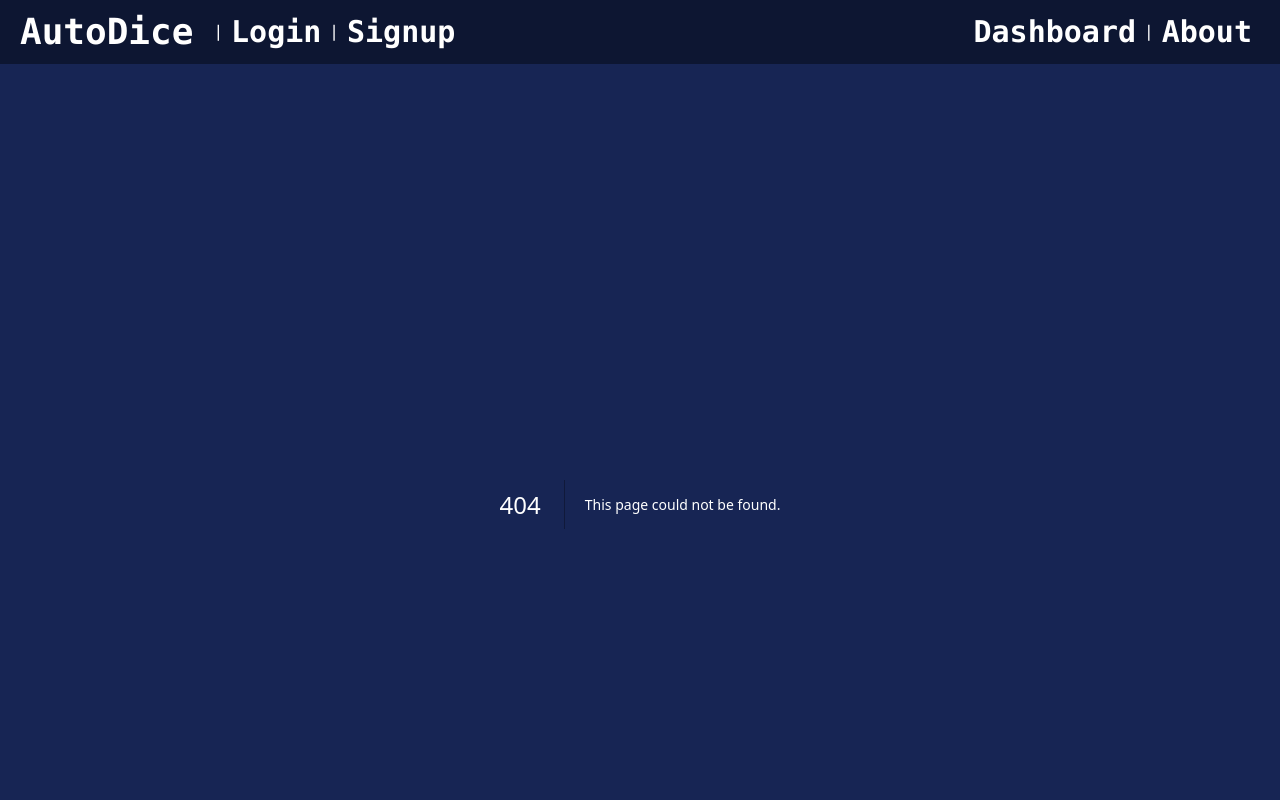
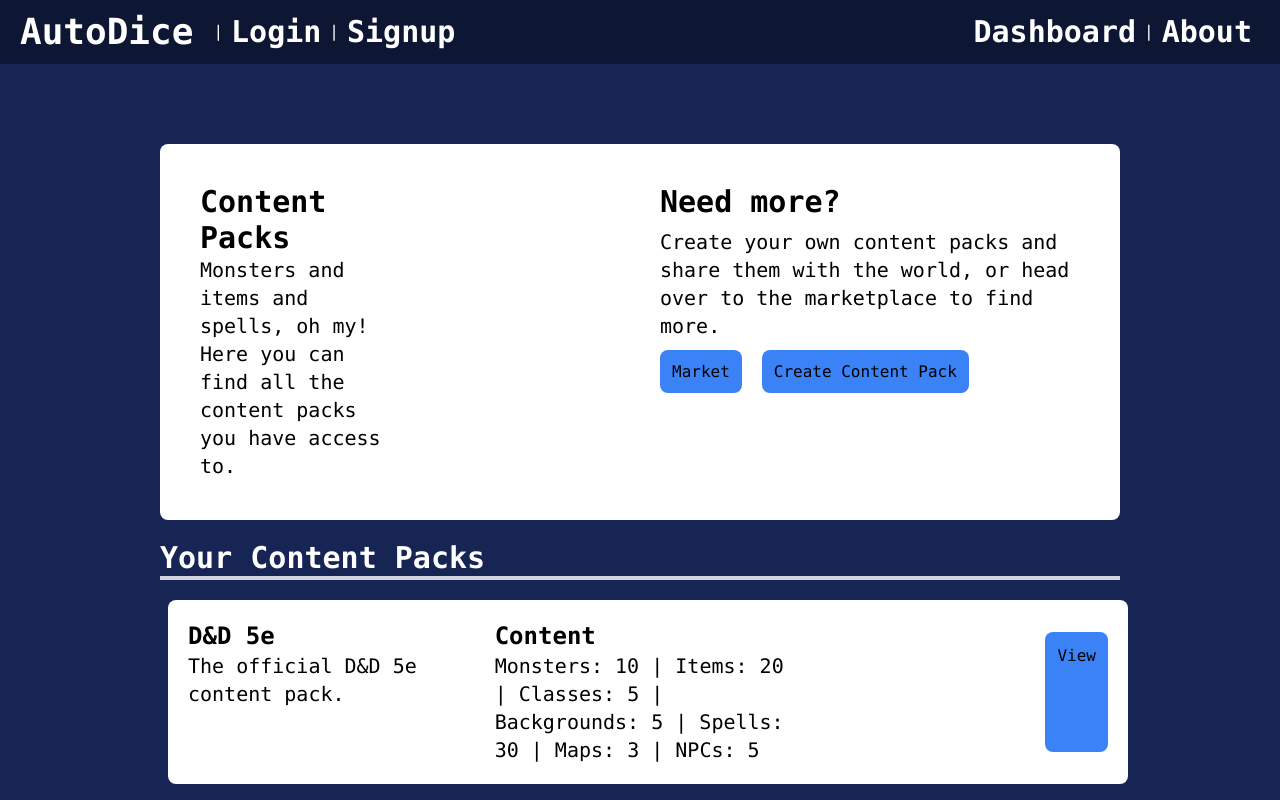
Before and after one commit to mramazzini/AutoDice, a Next.js app: page /content-packs in a window 1280 px wide. Before the commit this address had no page. Shown: the top 800 px of the page. Built offline with nearby package versions, Linux system fonts and the light colour scheme.

Commit message:
added content-packs page

```diff
--- /dev/null
+++ b/src/app/content-packs/page.tsx
@@ -0,0 +1,116 @@
+"use client";
+import Link from "next/link";
+import { useState } from "react";
+
+const contentPacks = [
+  {
+    name: "D&D 5e",
+    description: "The official D&D 5e content pack.",
+    monsters: 10,
+    items: 20,
+    classes: 5,
+    backgrounds: 5,
+    spells: 30,
+    maps: 3,
+    npcs: 5,
+  },
+  {
+    name: "D&D 5e",
+    description: "The official D&D 5e content pack.",
+    monsters: 10,
+    items: 20,
+    classes: 5,
+    backgrounds: 5,
+    spells: 30,
+    maps: 3,
+    npcs: 5,
+  },
+  {
+    name: "D&D 5e",
+    description: "The official D&D 5e content pack.",
+    monsters: 10,
+    items: 20,
+    classes: 5,
+    backgrounds: 5,
+    spells: 30,
+    maps: 3,
+    npcs: 5,
+  },
+  {
+    name: "D&D 5e",
+    description: "The official D&D 5e content pack.",
+    monsters: 10,
+    items: 20,
+    classes: 5,
+    backgrounds: 5,
+    spells: 30,
+    maps: 3,
+    npcs: 5,
+  },
+];
+
+export default function ContentPacks() {
+  return (
+    <div className="w-full min-h-screen justify-start items-center flex flex-col">
+      <div className="w-3/4  mt-10 ">
+        <div className="w-full flex-row flex justify-between bg-white rounded-lg p-5 text-black">
+          <div className="w-1/4 p-5">
+            <h1 className="text-3xl font-bold">Content Packs</h1>
+            <p className="text-xl">
+              Monsters and items and spells, oh my! Here you can find all the
+              content packs you have access to.
+            </p>
+          </div>
+
+          <div className="w-2/4 p-5">
+            <h1 className="text-3xl font-bold">Need more?</h1>
+            <p className="text-xl py-2 mb-3">
+              Create your own content packs and share them with the world, or
+              head over to the marketplace to find more.
+            </p>
+            <Link
+              href="/market"
+              className="bg-blue-500 p-3 rounded-lg my-3 mr-5"
+            >
+              Market
+            </Link>
+            <Link href="/create" className="bg-blue-500 p-3 rounded-lg my-3 ">
+              Create Content Pack
+            </Link>
+          </div>
+        </div>
+
+        <div className="w-full flex flex-col mt-5">
+          <div className="w-full flex flex-col justify-between">
+            <h1 className="text-3xl font-bold">Your Content Packs</h1>
+            <div className="division w-full bg-gray-300 h-1"></div>
+          </div>
+          <div className="w-full flex flex-col ">
+            {contentPacks.map((pack, index) => (
+              <div className="w-full bg-white rounded-lg p-5 text-black my-5 mx-2 flex-row flex">
+                <div className="w-1/3">
+                  <h1 className="text-2xl font-bold">{pack.name}</h1>
+                  <p className="text-xl">{pack.description}</p>
+                </div>
+                <div className="w-1/3 flex flex-col">
+                  <h1 className="text-2xl font-bold">Content</h1>
+                  <p className="text-xl">
+                    Monsters: {pack.monsters} | Items: {pack.items} | Classes:{" "}
+                    {pack.classes} | Backgrounds: {pack.backgrounds} | Spells:{" "}
+                    {pack.spells} | Maps: {pack.maps} | NPCs: {pack.npcs}
+                  </p>
+                </div>
+                <Link
+                  href={`/content-packs:${0}`}
+                  className="bg-blue-500 p-3 rounded-lg my-3 ml-auto"
+                >
+                  View
+                </Link>
+              </div>
+            ))}
+          </div>
+        </div>
+      </div>
+    </div>
+  );
+}
--- a/src/app/dashboard/page.tsx
+++ b/src/app/dashboard/page.tsx
@@ -12,6 +12,7 @@ export default function Dashboard() {
           src={notfound}
           alt="Content Packs"
           action="Take me there!"
+          link={"/content-packs"}
         />
         <DashboardLink
           title="Character Creator"
@@ -19,6 +20,7 @@ export default function Dashboard() {
           src={notfound}
           alt="Character Creator"
           action="Lets get started!"
+          link={"/character-creator"}
         />
         <DashboardLink
           title="DM Tools"
@@ -26,6 +28,7 @@ export default function Dashboard() {
           src={notfound}
           alt="Not Found"
           action="Create Now!"
+          link="/dm-tools"
         />
         <DashboardLink
           title="AutoDice Engine"
@@ -33,6 +36,7 @@ export default function Dashboard() {
           src={notfound}
           alt="Not Found"
           action="Download Now!"
+          link="/auto-dice"
         />
       </div>
     </div>
--- a/src/components/DashboardLink.tsx
+++ b/src/components/DashboardLink.tsx
@@ -6,16 +6,18 @@ export default function DashboardLink({
   src,
   alt,
   action,
+  link,
 }: {
   title: string;
   description: string;
   src: StaticImageData;
   alt: string;
   action: string;
+  link: string;
 }) {
   return (
     <a
-      href="/packs"
+      href={link}
       className=" group flex flex-col bg-white text-black rounded-xl p-5 transition-all duration-300 ease-in-out hover:shadow-xl
           "
     >
```
